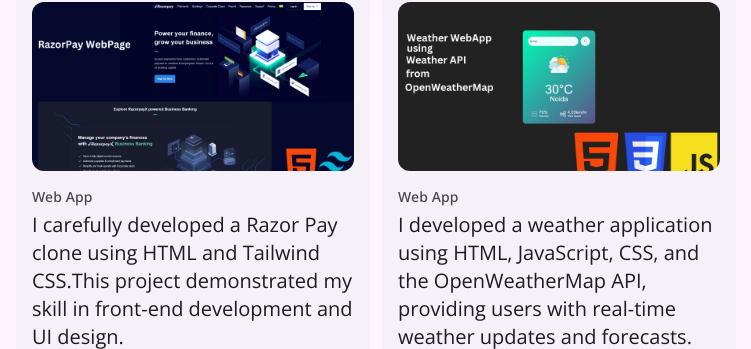
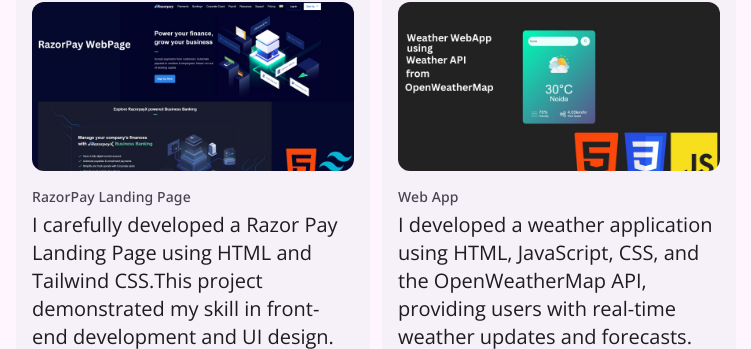
Before and after one commit to vaibhav1281/MyPortfolio, a plain HTML site: page index.html in a window 1280 px wide. Shown: the part 942-1291 px from the top of the page, without its empty margins (452-1203 px from the left). Drawn offline with nearby package versions, Linux system fonts and the light colour scheme.

Commit message:
Update index.html

```diff
--- a/index.html
+++ b/index.html
@@ -253,8 +253,8 @@
                                     </figure>
 
                                     <div class="card-content">
-                                        <span class="label-large card-subtitle">Web App</span>
-                                        <h3 class="title-large card-title">I carefully developed a Razor Pay clone using HTML and Tailwind CSS.This project demonstrated my skill in front-end development and UI design.</h3>
+                                        <span class="label-large card-subtitle">RazorPay Landing Page</span>
+                                        <h3 class="title-large card-title">I carefully developed a Razor Pay Landing Page using HTML and Tailwind CSS.This project demonstrated my skill in front-end development and UI design.</h3>
 
                                         <!-- github icon & live link -->
                                         <div class="btn-grp">
```
